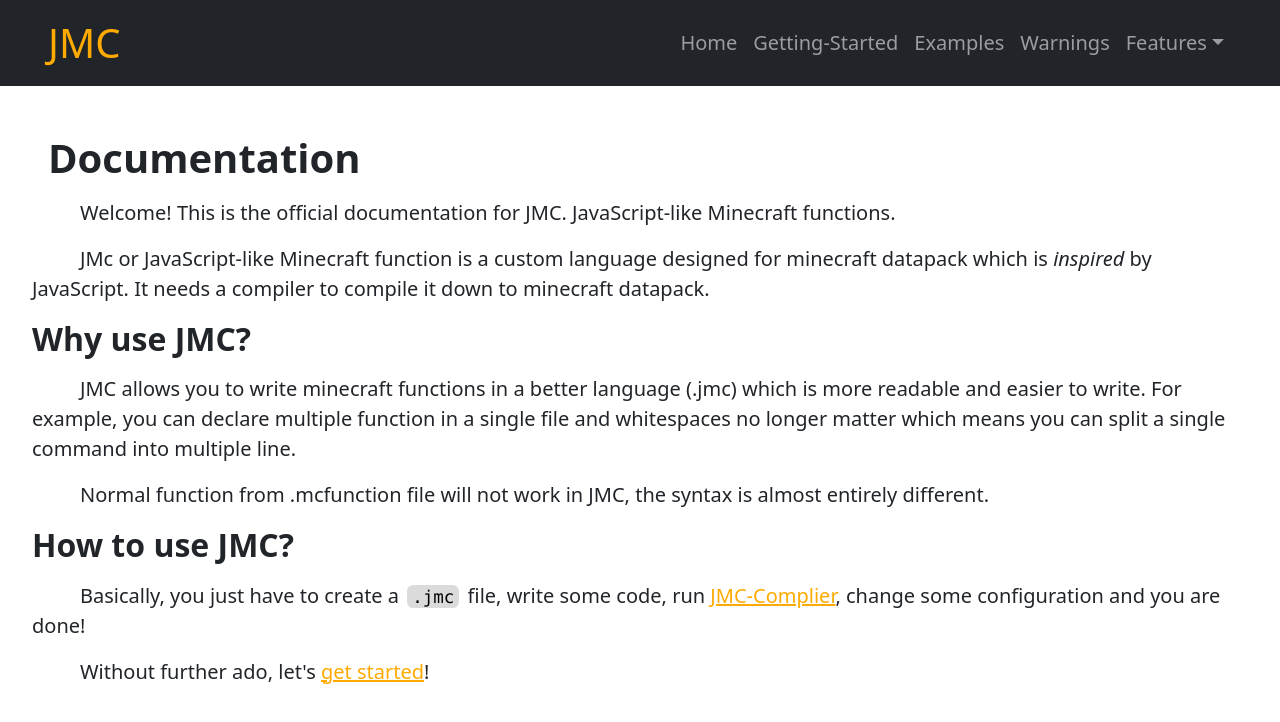
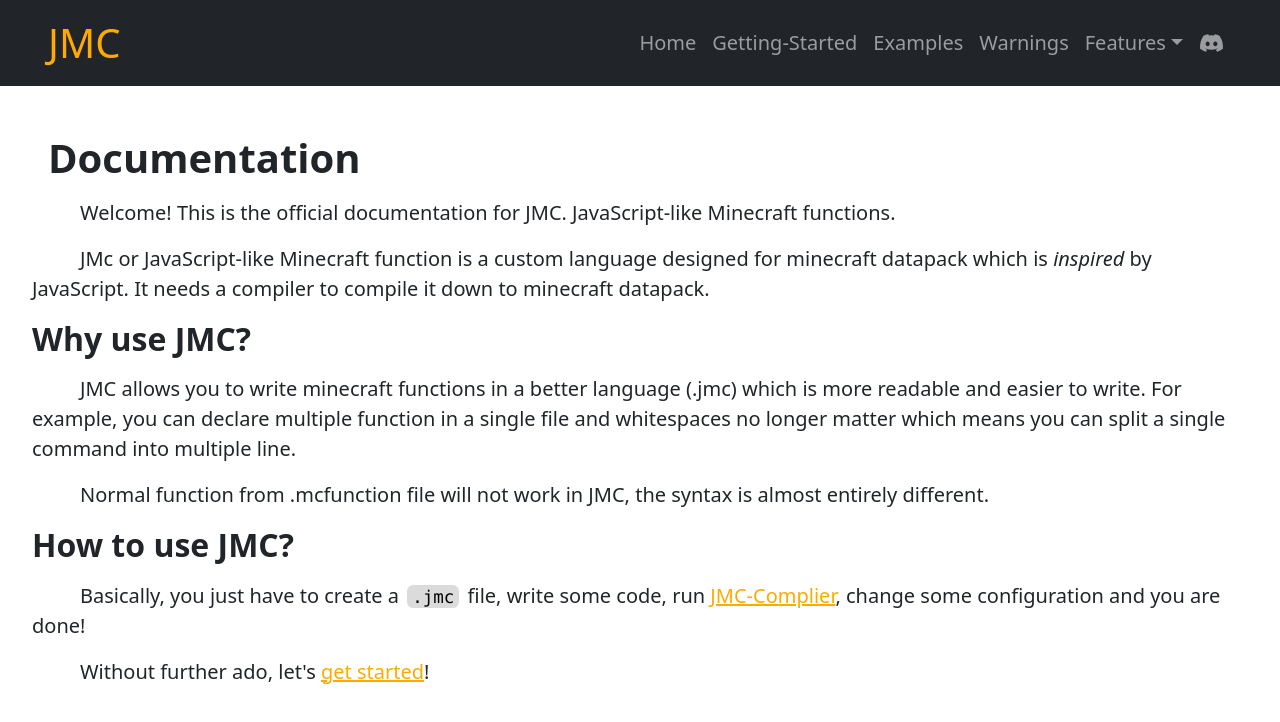
Before and after one commit to WingedSeal/docs.jmc, a React (Create React App) app: page / in a window 1280 px wide. Shown: the top 722 px of the page. Built offline with nearby package versions, Linux system fonts and the light colour scheme; the HTML template or start-up script is replaced by a standard one.

Commit message:
add discord

```diff
--- a/package.json
+++ b/package.json
@@ -4,6 +4,7 @@
   "version": "0.1.0",
   "private": true,
   "dependencies": {
+    "@fortawesome/free-brands-svg-icons": "^6.0.0",
     "@fortawesome/free-solid-svg-icons": "^6.0.0",
     "@fortawesome/react-fontawesome": "^0.1.17",
     "@testing-library/jest-dom": "^5.16.1",
--- a/src/components/App/AppNavbar.js
+++ b/src/components/App/AppNavbar.js
@@ -1,6 +1,8 @@
 import React, { useState, useEffect, useCallback, useRef } from 'react'
 import { Nav, Navbar, NavDropdown } from 'react-bootstrap';
 import { Link, useLocation } from 'react-router-dom';
+import { FontAwesomeIcon } from '@fortawesome/react-fontawesome'
+import { faDiscord } from '@fortawesome/free-brands-svg-icons';
 import './../../App.scss'
 
 
@@ -61,6 +63,7 @@ const AppNavbar = () => {
                             <NavItem to="/features/syntax">Syntax</NavItem>
                             <NavItem to="/features/built-in">Built-in Function</NavItem>
                         </NavDropdown>
+                        <Nav.Link href="https://discord.gg/PNWKpwdzD3" target="_blank" rel="noopener noreferrer" ><FontAwesomeIcon icon={faDiscord} /></Nav.Link>
                     </Nav>
                 </Navbar.Collapse>
             </Navbar>
```
Also changed, not shown: 1 other file (tests, documents, lock files or other folders).
